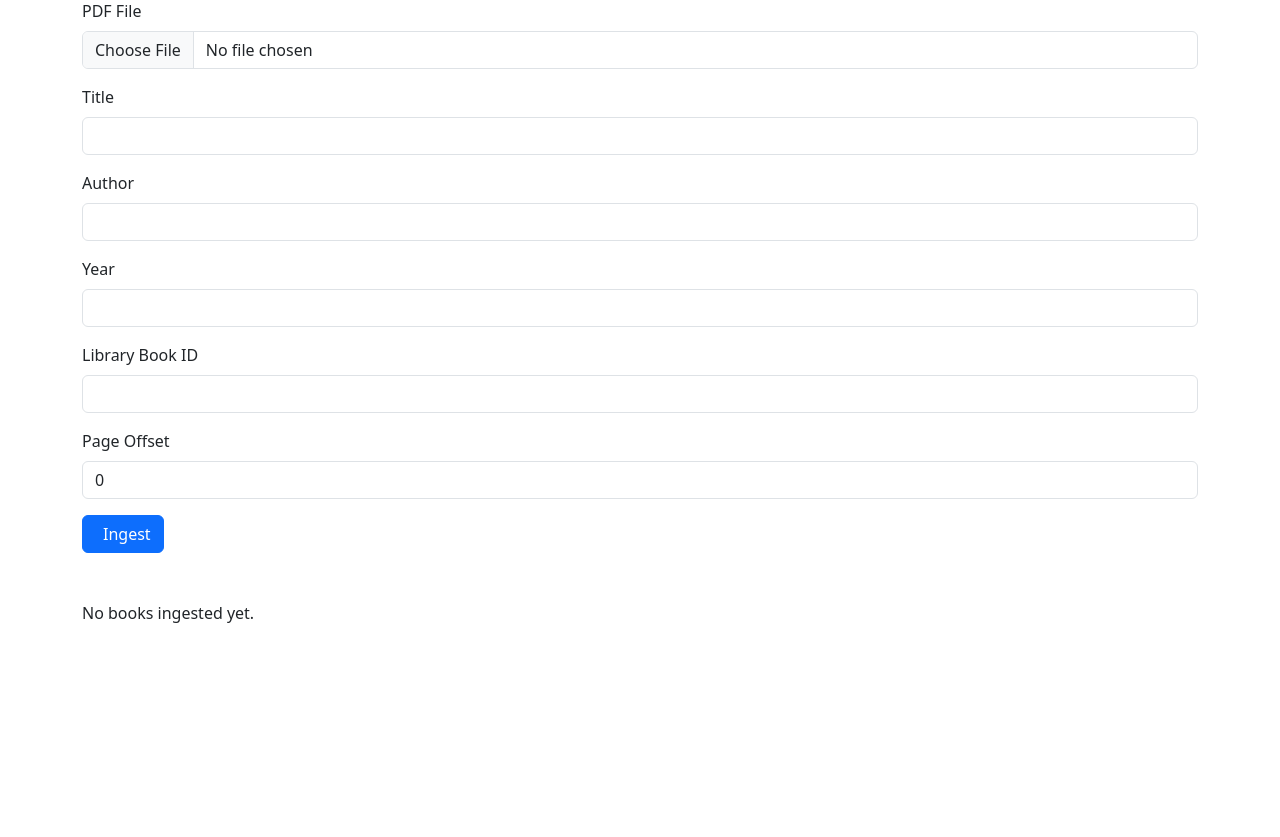
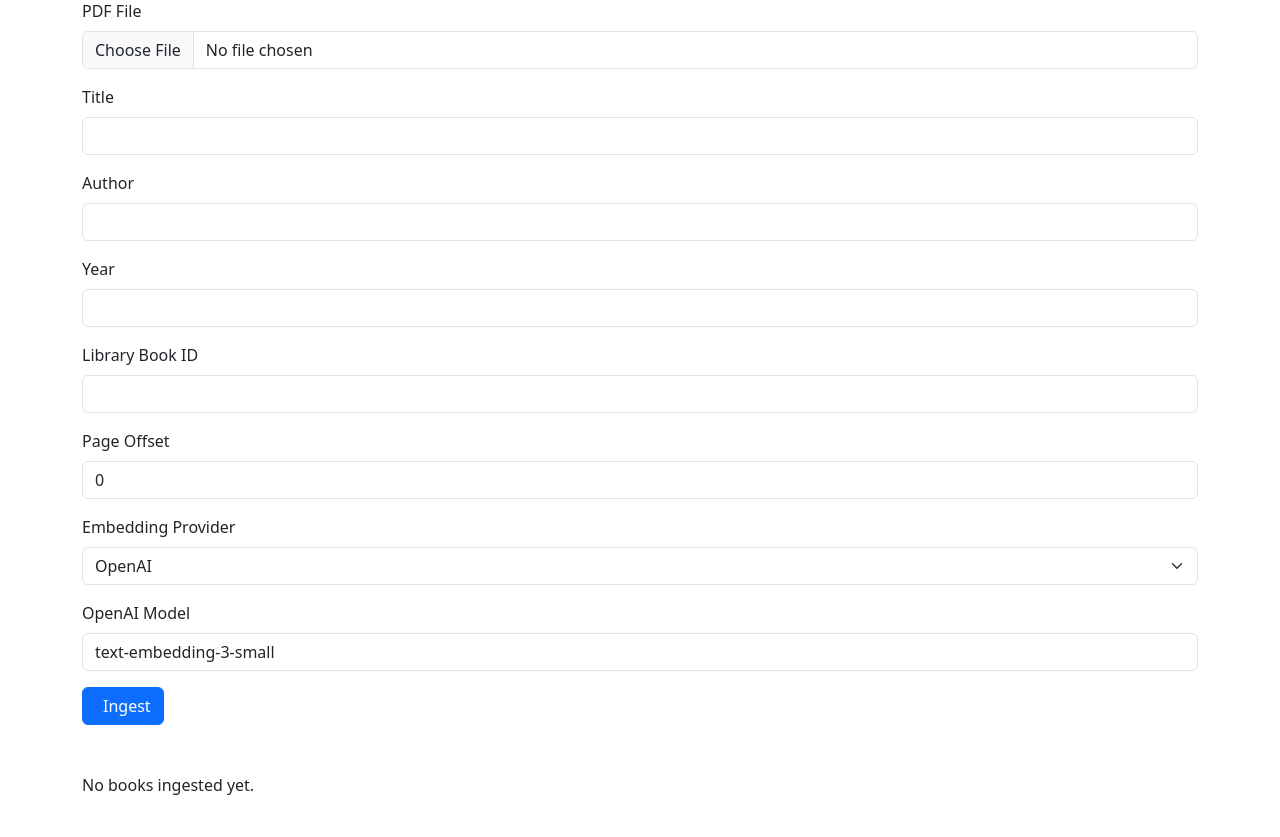
Before and after one commit to DavidJ-Saving-Time/sqlite-books, a PHP site: page /research/research-ai.php in a window 1280 px wide. Shown: the part 145-982 px from the top of the page. Before the commit the page ends 768 px from the top, so only its background shows below. Run offline with PHP 8.4, Linux system fonts and the light colour scheme.

Commit message:
Add UI toggle for embedding provider

```diff
--- a/research/research-ai.php
+++ b/research/research-ai.php
@@ -20,11 +20,17 @@
 
 ini_set('memory_limit', '1G');
 
-$ollamaUrl   = getenv('OLLAMA_URL') ?: '';
-$useOllama   = $ollamaUrl !== '';
-$embedModel  = $useOllama
-    ? (getenv('OLLAMA_MODEL') ?: 'nomic-embed-text')
-    : (getenv('OPENAI_EMBED_MODEL') ?: 'text-embedding-3-small');
+$defaultOllamaUrl   = getenv('OLLAMA_URL') ?: 'http://localhost:11434/api/embeddings';
+$defaultOllamaModel = getenv('OLLAMA_MODEL') ?: 'nomic-embed-text';
+$defaultOpenaiModel = getenv('OPENAI_EMBED_MODEL') ?: 'text-embedding-3-small';
+
+$provider    = $_POST['provider'] ?? 'openai';
+$useOllama   = ($provider === 'ollama');
+$ollamaUrl   = $_POST['ollama_url']  ?? $defaultOllamaUrl;
+$ollamaModel = $_POST['ollama_model'] ?? $defaultOllamaModel;
+$openaiModel = $_POST['openai_model'] ?? $defaultOpenaiModel;
+
+$embedModel    = $useOllama ? $ollamaModel : $openaiModel;
 $embedEndpoint = $useOllama ? $ollamaUrl : 'openai/v1/embeddings';
 
 function out($msg) {
@@ -265,6 +271,23 @@ if (is_file($dbListPath)) {
         <label for="page_offset" class="form-label">Page Offset</label>
         <input class="form-control" type="number" name="page_offset" id="page_offset" value="0">
     </div>
+    <div class="mb-3">
+        <label for="provider" class="form-label">Embedding Provider</label>
+        <select class="form-select" name="provider" id="provider">
+            <option value="openai" <?= $useOllama ? '' : 'selected' ?>>OpenAI</option>
+            <option value="ollama" <?= $useOllama ? 'selected' : '' ?>>Ollama</option>
+        </select>
+    </div>
+    <div class="mb-3 provider-openai" <?= $useOllama ? 'style="display:none;"' : '' ?>>
+        <label for="openai_model" class="form-label">OpenAI Model</label>
+        <input class="form-control" type="text" name="openai_model" id="openai_model" value="<?= htmlspecialchars($openaiModel) ?>">
+    </div>
+    <div class="mb-3 provider-ollama" <?= $useOllama ? '' : 'style="display:none;"' ?>>
+        <label for="ollama_url" class="form-label">Ollama URL</label>
+        <input class="form-control" type="text" name="ollama_url" id="ollama_url" value="<?= htmlspecialchars($ollamaUrl) ?>">
+        <label for="ollama_model" class="form-label mt-2">Ollama Model</label>
+        <input class="form-control" type="text" name="ollama_model" id="ollama_model" value="<?= htmlspecialchars($ollamaModel) ?>">
+    </div>
     <button class="btn btn-primary" type="submit"><i class="fa-solid fa-upload me-2"></i>Ingest</button>
 </form>
 <?php if ($ingestedBooks): ?>
@@ -304,6 +327,16 @@ if (is_file($dbListPath)) {
 <?php endif; ?>
 </div>
 <script src="https://cdn.jsdelivr.net/npm/bootstrap@5.3.2/dist/js/bootstrap.bundle.min.js"></script>
+<script>
+const providerSelect = document.getElementById('provider');
+function updateProviderFields() {
+    const useOllama = providerSelect.value === 'ollama';
+    document.querySelector('.provider-openai').style.display = useOllama ? 'none' : '';
+    document.querySelector('.provider-ollama').style.display = useOllama ? '' : 'none';
+}
+providerSelect.addEventListener('change', updateProviderFields);
+updateProviderFields();
+</script>
 </body>
 </html>
 <?php
```
